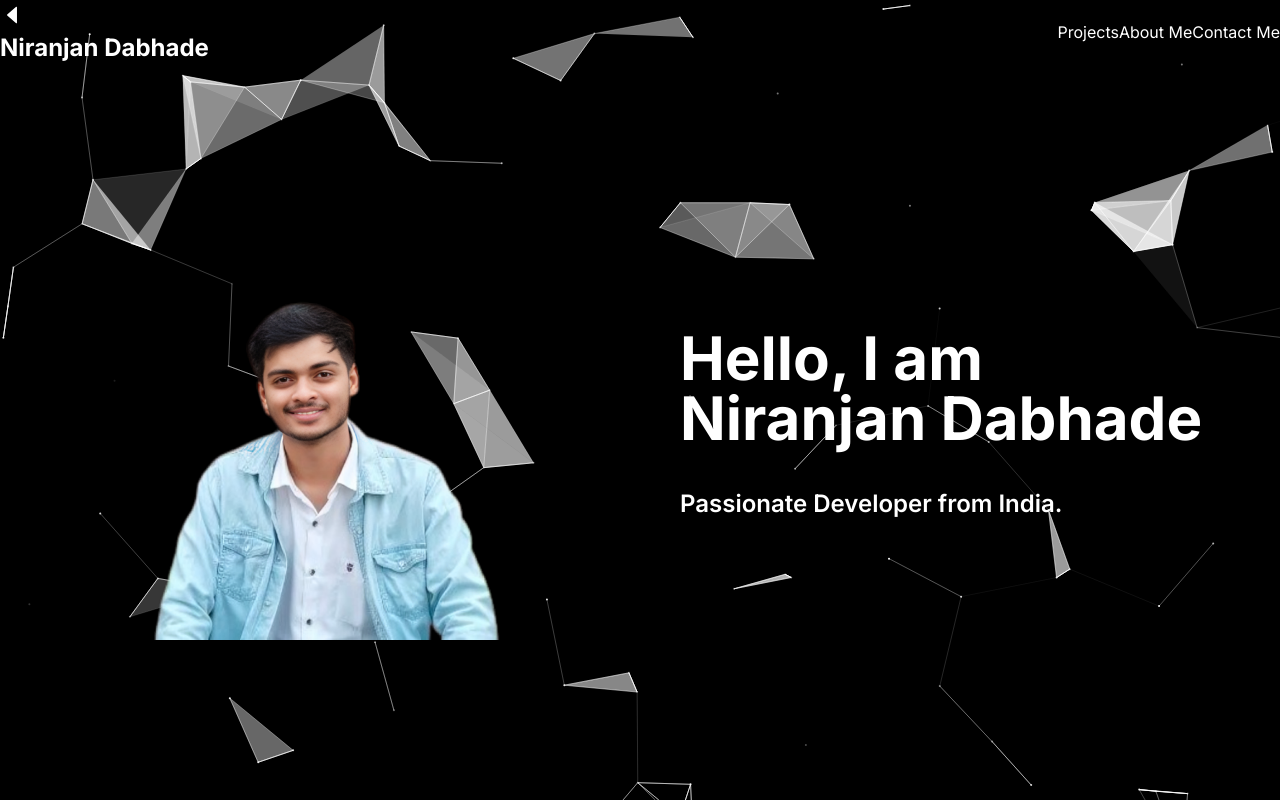
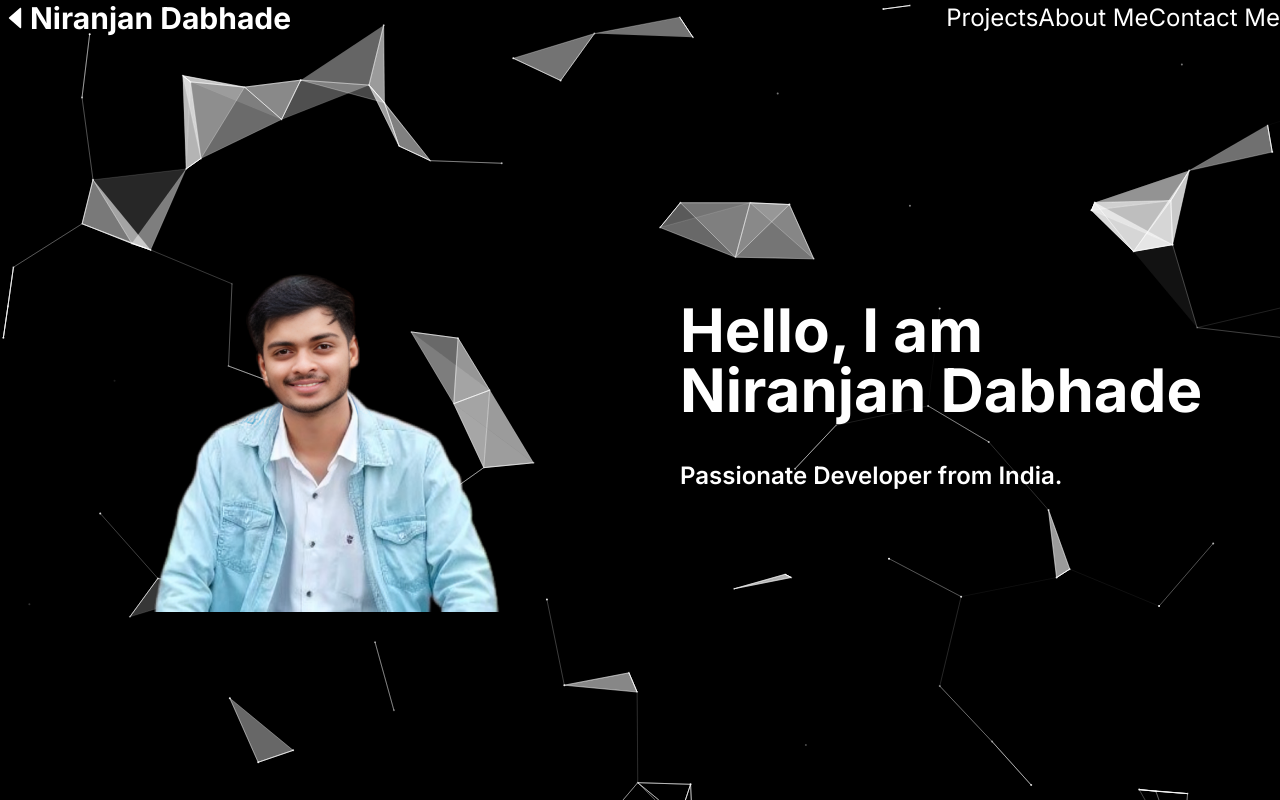
Before and after one commit to NIRONMAN/portfolio-ngd, a Next.js app: page / in a window 1280 px wide. Built offline with nearby package versions, Linux system fonts and the light colour scheme.

Commit message:
Added ui for correct deplloyment 3

```diff
--- a/Components/NavBar.tsx
+++ b/Components/NavBar.tsx
@@ -1,6 +1,5 @@
-"use client"
+"use client";
 import { CaretLeftOutlined } from '@ant-design/icons';
-import Link from 'next/link';
 import { useRouter } from 'next/navigation';
 import React from 'react';
 
@@ -16,28 +15,35 @@ const navItems: NavItem[] = [
 ];
 
 const NavBar: React.FC = () => {
-  const router=useRouter();
+  const router = useRouter();
+
+  const handleNavigation = (href: string) => {
+    router.push(href);
+  };
+
   return (
-    <nav className="flex items-center justify-between p-4 text-white">
-      <h1 className="text-2xl font-bold">
-      <CaretLeftOutlined onClick={()=>router.back()} />
-        <div onClick={()=>router.push("/")} className="hover:text-gray-300 transition-colors pl-10">
+    <div className="flex items-center justify-between p-4 text-white">
+      <h1 className="text-3xl font-bold flex flex-row items-center">
+        <CaretLeftOutlined onClick={() => router.back()} />
+        <div
+          onClick={() => handleNavigation("/")}
+          className="hover:text-gray-300 transition-colors pl-10 cursor-pointer"
+        >
           Niranjan Dabhade
         </div>
       </h1>
       <ul className="flex space-x-6">
         {navItems.map((item) => (
-          <li key={item.href}>
-            <Link
-              href={item.href}
-              className="hover:text-gray-300 transition-colors"
-            >
-              {item.label}
-            </Link>
+          <li
+            key={item.href}
+            onClick={() => handleNavigation(item.href)}
+            className="hover:text-gray-300 transition-colors cursor-pointer text-2xl "
+          >
+            {item.label}
           </li>
         ))}
       </ul>
-    </nav>
+    </div>
   );
 };
 
```
